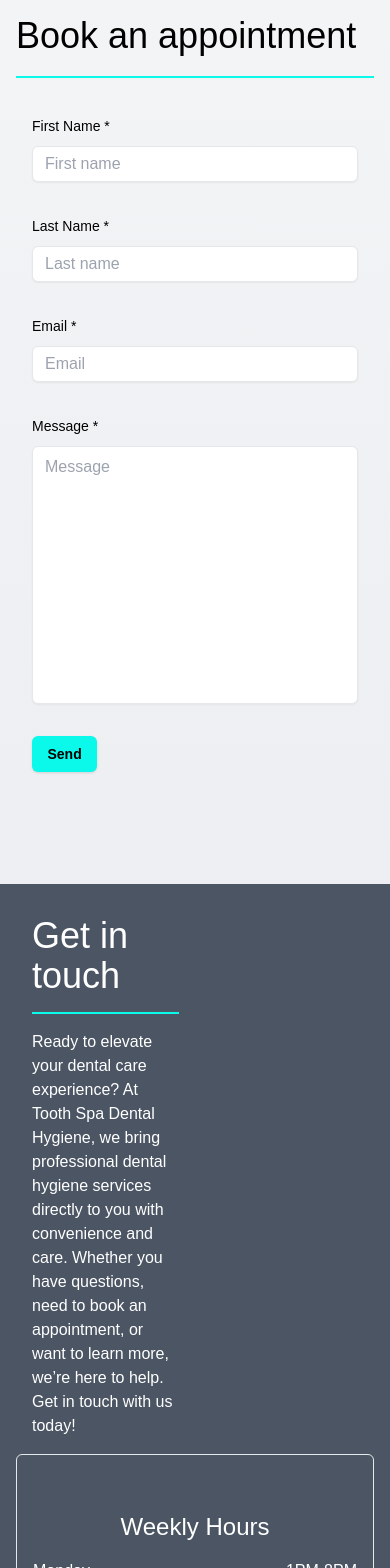
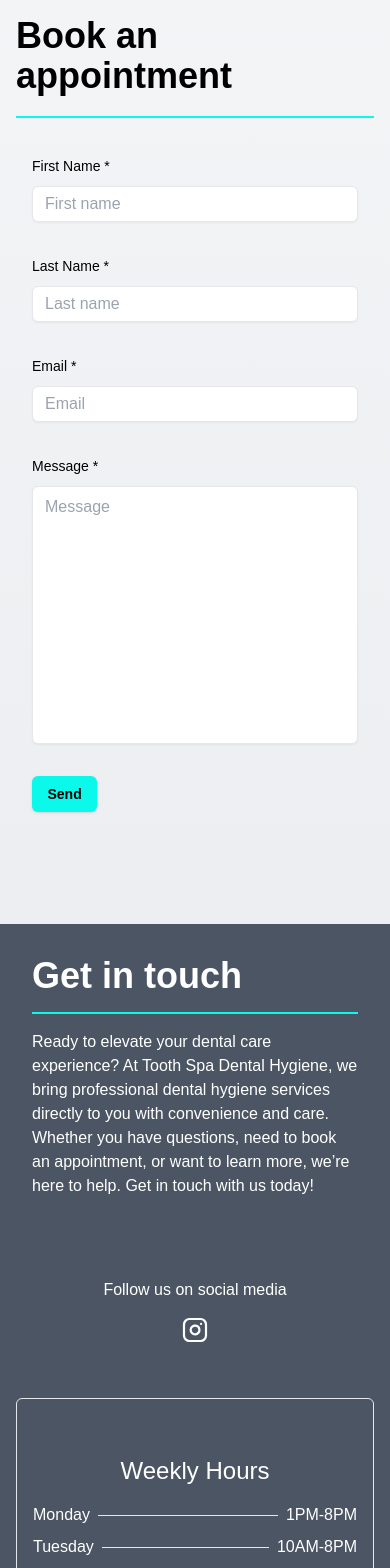
Before and after one commit to hodge-b/tooth-spa, a Next.js app: page / in a window 390 px wide. Shown: the top 1568 px of the page. Built offline with nearby package versions, Linux system fonts and the light colour scheme; no server answers.

Commit message:
feat: added social media component

```diff
--- a/src/app/page.tsx
+++ b/src/app/page.tsx
@@ -10,7 +10,10 @@ export default function Home() {
       <div className="w-full flex flex-col items-center">
         <BookingForm data={homePageData.bookingForm} />
         <div className="my-10"></div>
-        <BusinessInfo data={homePageData.businessInfo} />
+        <BusinessInfo
+          data={homePageData.businessInfo}
+          socialMedia={homePageData.socialMedia}
+        />
       </div>
     </div>
   );
--- a/src/components/BusinessInfo/BusinessInfo.tsx
+++ b/src/components/BusinessInfo/BusinessInfo.tsx
@@ -9,6 +9,7 @@ import type {
   BusinessInfoProps,
   BusinessInfoChildProps,
 } from "./BusinessInfo.types";
+import { SocialMedia } from "../SocialMedia";
 
 const BusinessInfoContext = createContext<BusinessInfoType | undefined>(
   undefined
@@ -75,17 +76,20 @@ const OfficeContactUs = ({ className }: BusinessInfoChildProps) => {
   );
 };
 
-const BusinessInfo = ({ data }: BusinessInfoProps) => {
+const BusinessInfo = ({ data, socialMedia }: BusinessInfoProps) => {
   return (
     <BusinessInfoContext.Provider value={data}>
       <div className="bg-gray-600 w-full text-white flex justify-center">
         <div className="flex flex-col md:flex-row justify-between p-4 max-w-6xl">
-          <div className="p-4 w-1/2">
-            <Typography variant="h2" className="text-4xl">
+          <div className="p-4 w-full md:w-1/2 mb-10 md:mb-0">
+            <Typography variant="h2" className="text-4xl font-bold">
               {data.title}
             </Typography>
             <div className="border border-accent my-4"></div>
             {data?.description && <Typography>{data?.description}</Typography>}
+            {socialMedia && (
+              <SocialMedia className="mt-20" data={socialMedia} />
+            )}
           </div>
           <div className="border p-4 rounded-md">
             <OfficeHours className="mt-10" />
--- a/src/components/BusinessInfo/BusinessInfo.types.ts
+++ b/src/components/BusinessInfo/BusinessInfo.types.ts
@@ -1,4 +1,4 @@
-import { BusinessInfoType } from "@/lib/types";
+import type { BusinessInfoType, SocialMediaType } from "@/lib/types";
 
 interface SharedProps {
   className?: string;
@@ -6,6 +6,7 @@ interface SharedProps {
 
 export interface BusinessInfoProps extends SharedProps {
   data: BusinessInfoType;
+  socialMedia?: SocialMediaType;
 }
 
 export interface BusinessInfoChildProps extends SharedProps {}
--- a/src/components/Form/BookingForm/BookingForm.tsx
+++ b/src/components/Form/BookingForm/BookingForm.tsx
@@ -45,7 +45,7 @@ export const BookingForm = ({ data }: BookingFormProps) => {
 
   return (
     <div className="w-full p-4 max-w-6xl">
-      <Typography variant="h2" className="text-4xl">
+      <Typography variant="h2" className="text-4xl font-bold">
         {data.title}
       </Typography>
       <div className="border border-accent my-5"></div>
--- /dev/null
+++ b/src/components/SocialMedia/SocialMedia.tsx
@@ -0,0 +1,17 @@
+import { cn } from "@/lib/utils";
+import type { SocialMediaProps } from "./SocialMedia.types";
+import { Typography } from "../Typography";
+import { Instagram } from "lucide-react";
+
+export const SocialMedia = ({ className, data }: SocialMediaProps) => {
+  return (
+    <div className={cn("text-center", className)}>
+      <Typography className="mb-4">{data.title}</Typography>
+      <div className="flex justify-center">
+        <a href={data.medias[0].link}>
+          <Instagram className="scale-110" />
+        </a>
+      </div>
+    </div>
+  );
+};
--- /dev/null
+++ b/src/components/SocialMedia/SocialMedia.types.ts
@@ -0,0 +1,6 @@
+import { SocialMediaType } from "@/lib/types";
+
+export interface SocialMediaProps {
+  className?: string;
+  data: SocialMediaType;
+}
--- /dev/null
+++ b/src/components/SocialMedia/index.ts
@@ -0,0 +1 @@
+export * from "./SocialMedia";
--- a/src/components/index.ts
+++ b/src/components/index.ts
@@ -1,5 +1,6 @@
 export * from "./ui";
 export * from "./Form";
 export * from "./Typography";
+export * from "./SocialMedia";
 
 export { default as BusinessInfo } from "./BusinessInfo";
--- a/src/data/pages/homePageResponse.json
+++ b/src/data/pages/homePageResponse.json
@@ -16,8 +16,8 @@
       }
     },
     "comingSoon": {
-      "title": "Full website coming soon",
-      "subCopy": "We are building something amazing, stay tuned!"
+      "title": "Landing Soon",
+      "subCopy": "In the very near future, our website will be landing here. Until then, you can book appointments below. <br />See you soon."
     },
     "bookingForm": {
       "title": "Book an appointment",
@@ -76,6 +76,17 @@
         "title": "Contact Us",
         "email": "toothspadh@gmail.com"
       }
+    },
+    "socialMedia": {
+      "title": "Follow us on social media",
+      "medias": [
+        {
+          "id": 1,
+          "label": "Instagram",
+          "link": "https://www.instagram.com/toothspadh",
+          "icon": "Instagram"
+        }
+      ]
     }
   }
 }
--- a/src/lib/types/responses.ts
+++ b/src/lib/types/responses.ts
@@ -1,4 +1,4 @@
-import { BookingFormType, HeroBanner } from "./common";
+import { BookingFormType, HeroBanner, SocialMediaType } from "./common";
 
 export interface BusinessInfoType {
   title: string;
@@ -18,6 +18,7 @@ export interface HomePage {
   comingSoon: ComingSoon;
   bookingForm: BookingFormType;
   businessInfo: BusinessInfoType;
+  socialMedia: SocialMediaType;
 }
 
 export interface OfficeContact {
```
Also changed, not shown: src/lib/types/common.ts (+12 -0 lines).
